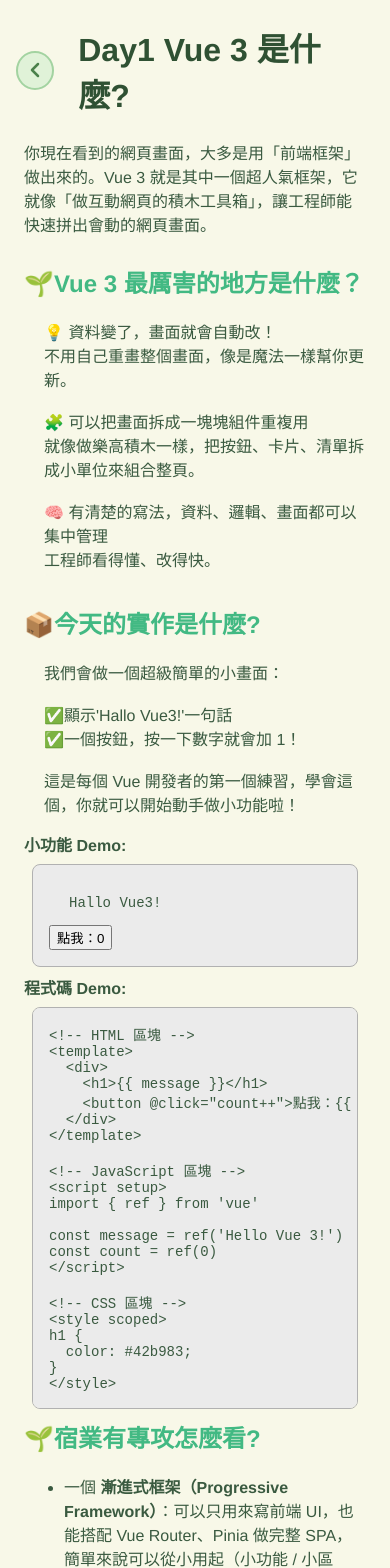
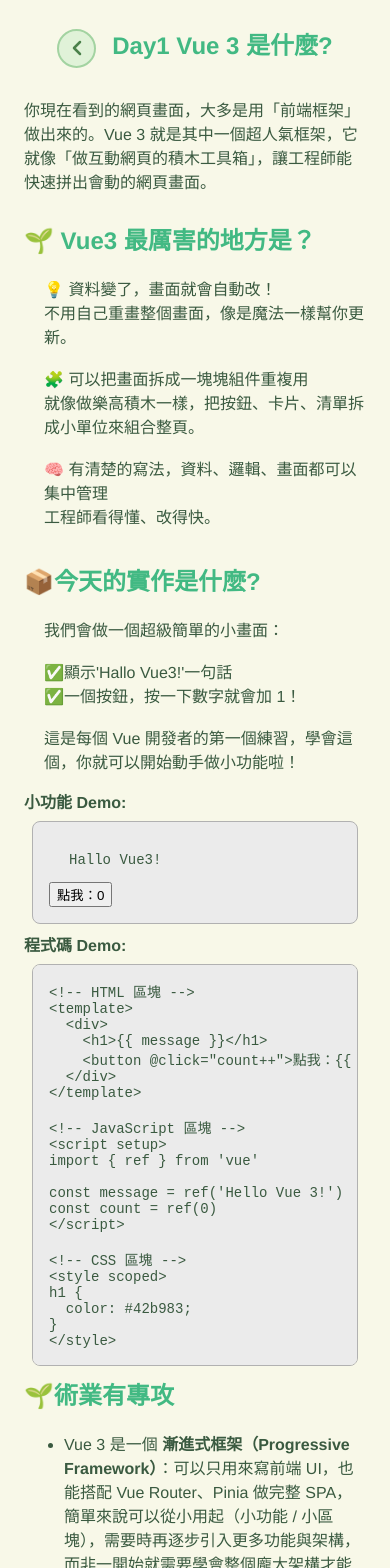
Before and after one commit to megaJingHua/sen-logic-site, a Vue app: page /sen-logic-site/day1 in a window 390 px wide. Shown: the top 1568 px of the page. Built offline with nearby package versions, Linux system fonts and the light colour scheme.

Commit message:
day1 online

```diff
--- a/src/components/learnVue3/day1.vue
+++ b/src/components/learnVue3/day1.vue
@@ -21,14 +21,14 @@
               <path d="M15 18l-6-6 6-6" />
             </svg>
           </RouterLink>
-          <h1 class="text-2xl md:text-4xl font-bold">Day1 Vue 3 是什麼?</h1>
+          <h2 class="text-2xl md:text-4xl font-bold">Day1 Vue 3 是什麼?</h2>
         </div>
         <div class="day-content">
           <div class="mb-4 text-[#3a5a40]">
             你現在看到的網頁畫面，大多是用「前端框架」做出來的。Vue 3
             就是其中一個超人氣框架，它就像「做互動網頁的積木工具箱」，讓工程師能快速拼出會動的網頁畫面。<br /><br />
             <h2 class="text-xl font-bold text-[#4b814b]">
-              🌱Vue 3 最厲害的地方是什麼？
+              🌱 Vue3 最厲害的地方是？
             </h2>
             <p>
               💡 資料變了，畫面就會自動改！<br />
@@ -85,12 +85,12 @@
 }
 &lt;/style&gt;</code></pre>
             <h2 class="text-xl font-bold text-[#4b814b] mt-6 mb-2">
-              🌱宿業有專攻怎麼看?
+              🌱術業有專攻
             </h2>
 
             <ul class="list-disc pl-6 mb-4 text-[#3a5a40]">
               <li>
-                一個
+                Vue 3 是一個
                 <b>漸進式框架（Progressive Framework）</b>：可以只用來寫前端
                 UI，也能搭配 Vue Router、Pinia 做完整
                 SPA，簡單來說可以從小用起（小功能 /
--- a/src/views/MomSharePage/MomShare.vue
+++ b/src/views/MomSharePage/MomShare.vue
@@ -18,7 +18,7 @@
               <path d="M15 18l-6-6 6-6" />
             </svg>
           </RouterLink>
-          <h1 class="text-2xl md:text-4xl font-bold">森森邏輯 × 宅媽干啥?</h1>
+          <h1 class="text-2xl md:text-4xl font-bold">森森邏輯×宅媽干啥</h1>
         </div>
         <p class="text-sm md:text-lg mt-2 what-description">
           最初宅媽是從前端工程師開始踏入網頁世界的。簡單來說，前端工程師就像是網頁的設計師，讓畫面會動、操作順暢，使用者體驗更好
```
